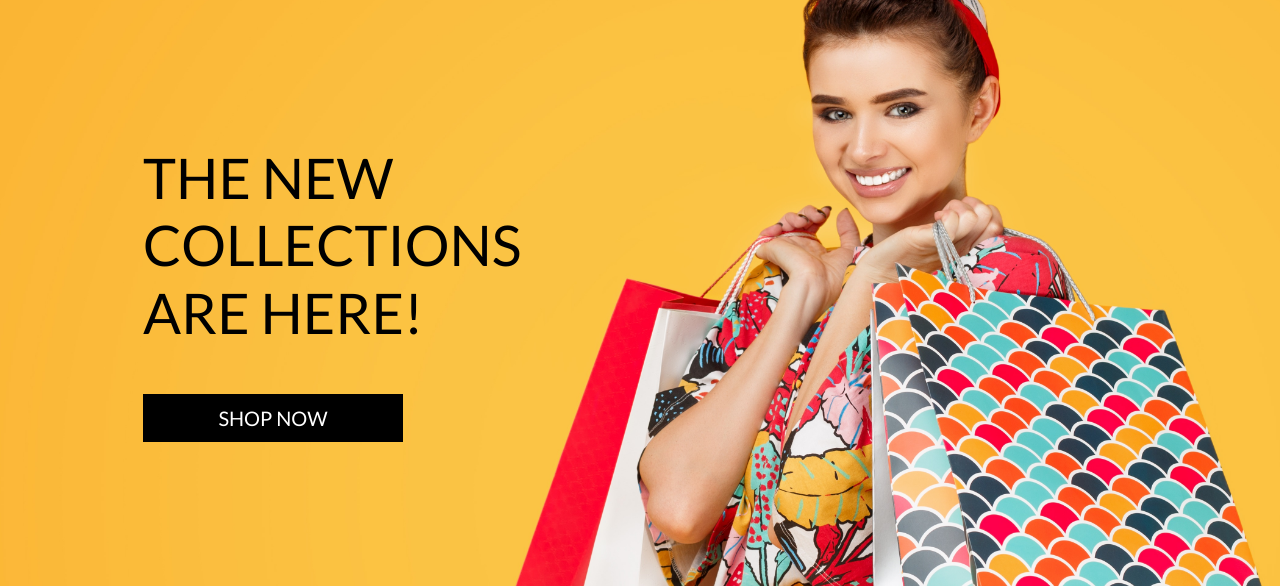
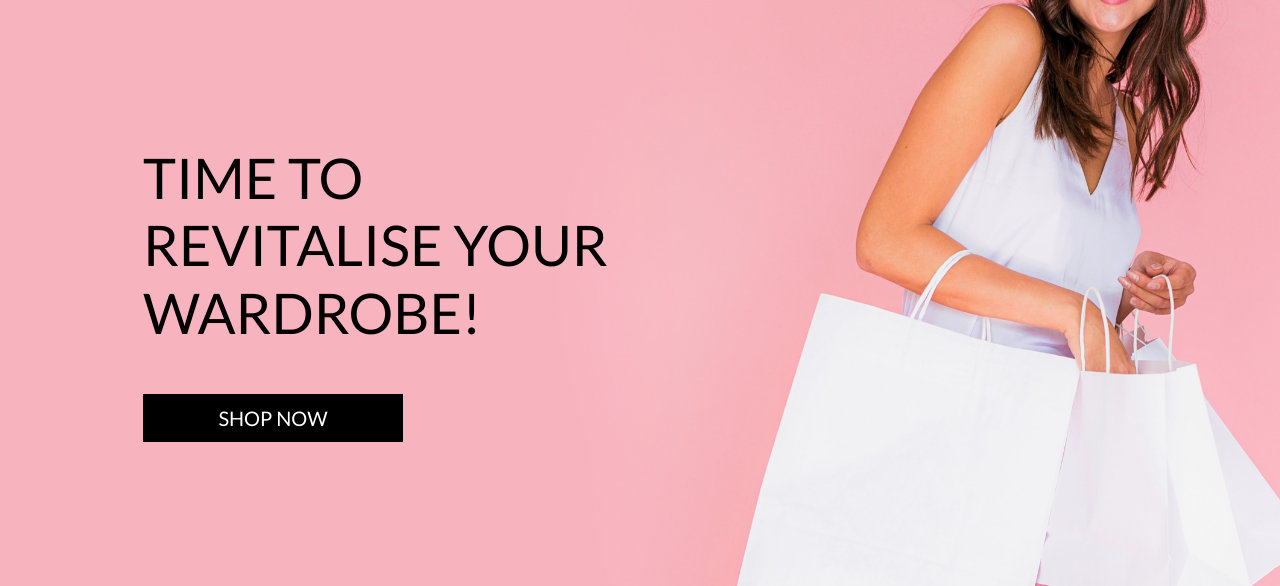
Before and after one commit to Jai-austin95/django-eshop-project, a Django app: page / in a window 1280 px wide. Shown: the part 165-751 px from the top of the page. Run offline with Django 3.2, Linux system fonts and the light colour scheme; some libraries are stand-ins or nearby versions.

Commit message:
last minute edits

```diff
--- a/home/templates/home/index.html
+++ b/home/templates/home/index.html
@@ -14,7 +14,7 @@
     <div class="row h-100">
         <div class="col-7 col-md-6 my-auto">
             <h1 class="display-4 logo-font text-black">
-                The new collections are here!
+                Time to revitalise your wardrobe!
             </h1>
             <div class="my-5">
                 <h4>
```
Also changed, not shown: media/homepage_background_cropped.jpg.
